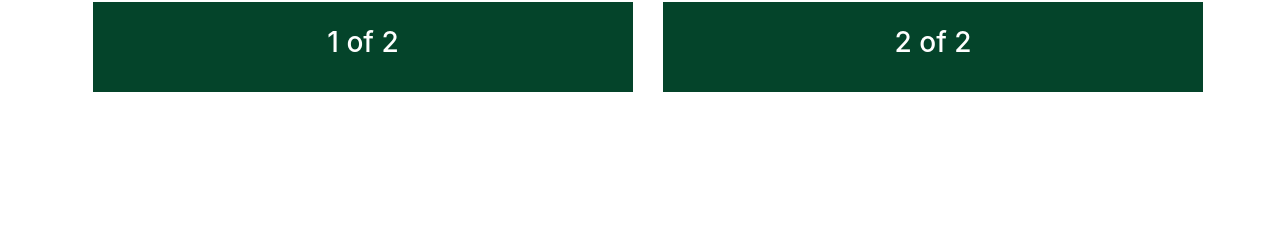
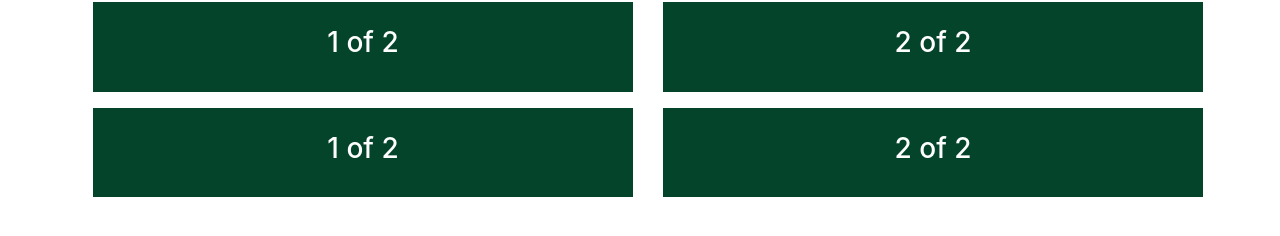
Before and after one commit to Runexz/mapp, a React (Create React App) app: page / in a window 1280 px wide. Shown: the part 382-618 px from the top of the page. Built offline with nearby package versions, Linux system fonts and the light colour scheme; the HTML template or start-up script is replaced by a standard one.

Commit message:
components ordinance and prevent added to container

```diff
--- a/src/components/pages/Home.js
+++ b/src/components/pages/Home.js
@@ -17,6 +17,12 @@ const Home = () => {
                     <Col sm={12} md={6} lg={6}><Signin /></Col>
                 </Row>
             </Container>
+            <Container>
+                <Row>
+                    <Col sm={12} md={6} lg={6}><Ordinance /></Col>
+                    <Col sm={12} md={6} lg={6}><Prevent /></Col>
+                </Row>
+            </Container>
         </div>
     );
 }
```
